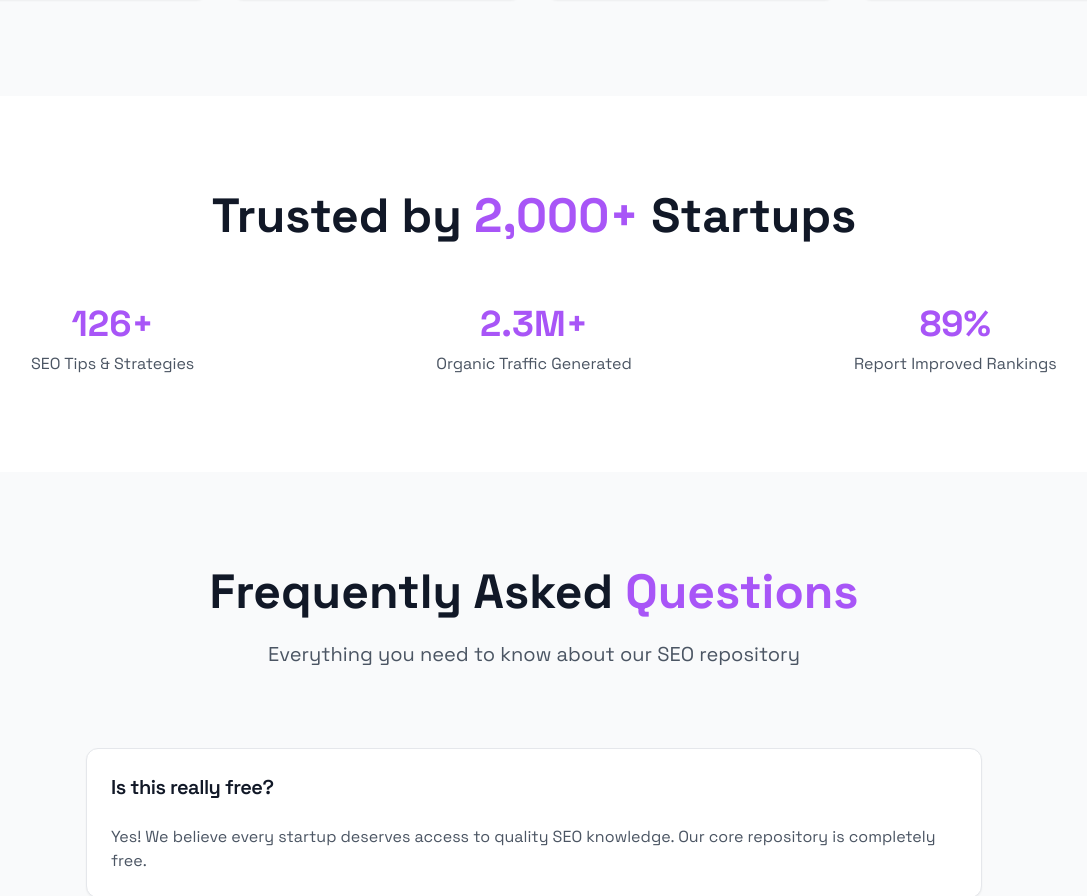
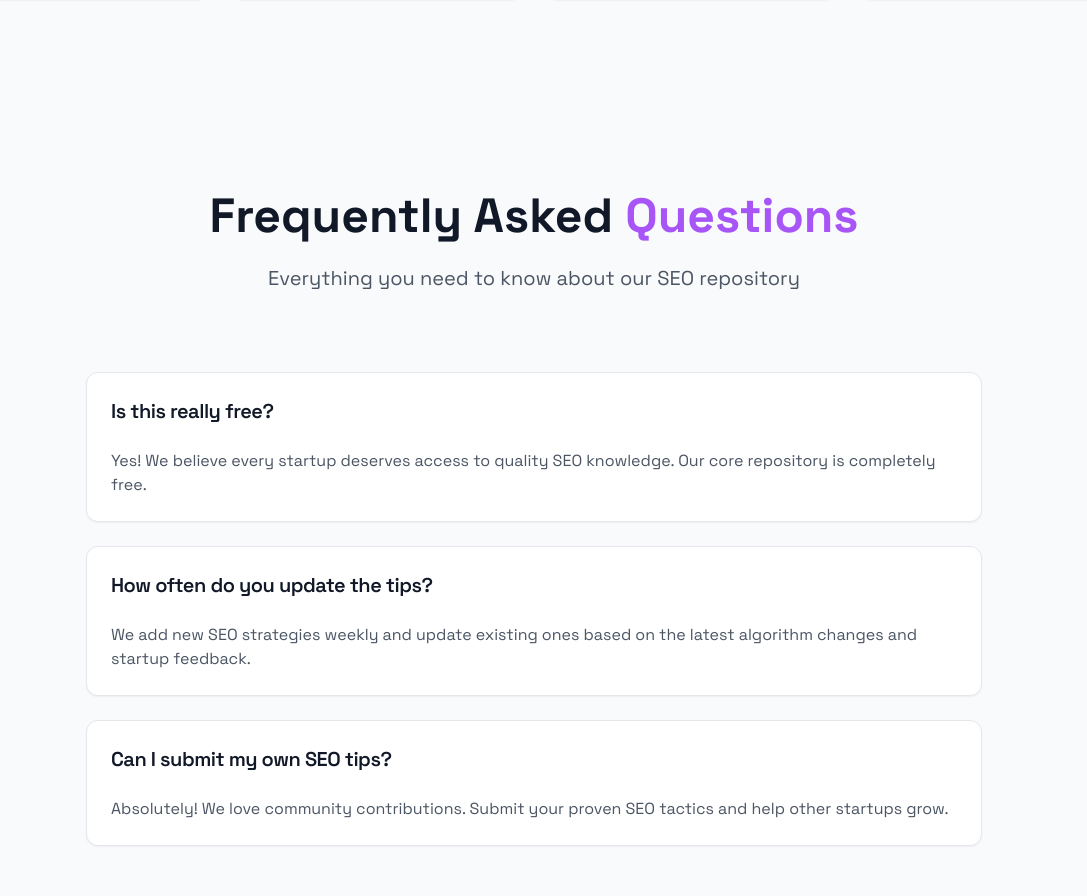
Before and after one commit to fozagtx/mvpee, a React (Vite) app: page / in a window 1280 px wide. Shown: the part 1673-2569 px from the top of the page, without its empty margins (106-1193 px from the left). Built offline with nearby package versions, Linux system fonts and the light colour scheme.

Commit message:
Remove "Trusted by" section
Removed the "Trusted by" section from the landing page.

```diff
--- a/src/pages/Index.tsx
+++ b/src/pages/Index.tsx
@@ -1,4 +1,3 @@
-
 import React, { useState, useEffect } from 'react';
 import { Search, TrendingUp, Zap, Star, CheckCircle, ArrowRight, PlayCircle, MessageCircle, Calendar, BarChart3, Target, Brain, Users, Lightbulb } from 'lucide-react';
 import { Button } from '@/components/ui/button';
@@ -135,29 +134,6 @@ const Index = () => {
         </div>
       </section>
 
-      {/* Stats Section */}
-      <section className="px-6 py-24 bg-white">
-        <div className="max-w-7xl mx-auto text-center">
-          <h2 className="text-4xl md:text-5xl font-bold mb-8 text-gray-900">
-            Trusted by <span className="text-purple-500">2,000+</span> Startups
-          </h2>
-          <div className="grid md:grid-cols-3 gap-8 mt-16">
-            <div className="text-center">
-              <div className="text-4xl font-bold text-purple-500 mb-2">126+</div>
-              <div className="text-gray-600">SEO Tips & Strategies</div>
-            </div>
-            <div className="text-center">
-              <div className="text-4xl font-bold text-purple-500 mb-2">2.3M+</div>
-              <div className="text-gray-600">Organic Traffic Generated</div>
-            </div>
-            <div className="text-center">
-              <div className="text-4xl font-bold text-purple-500 mb-2">89%</div>
-              <div className="text-gray-600">Report Improved Rankings</div>
-            </div>
-          </div>
-        </div>
-      </section>
-
       {/* FAQ */}
       <section className="px-6 py-24 bg-gray-50">
         <div className="max-w-4xl mx-auto">
```
